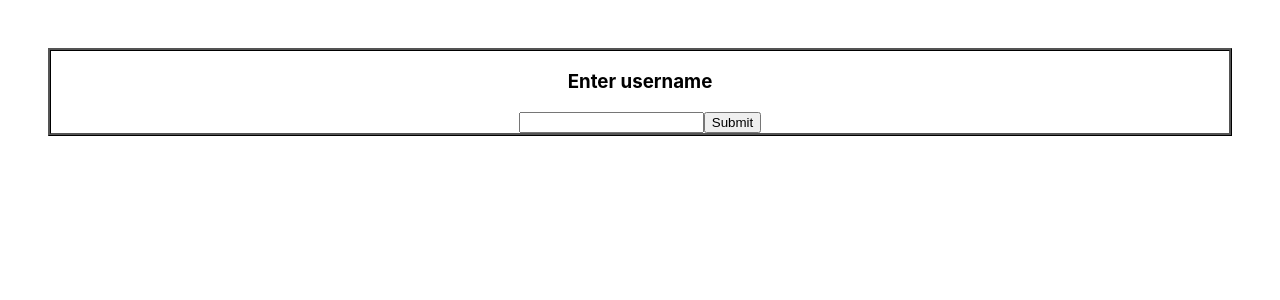
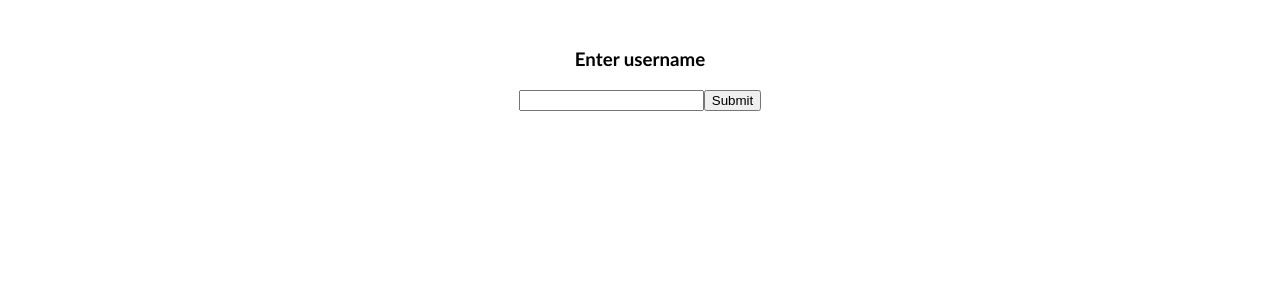
Before and after one commit to timdecillis/swolemate, a React (Create React App) app in the folder client/: page / in a window 1280 px wide. Shown: the top 300 px of the page. Built offline with nearby package versions, Linux system fonts and the light colour scheme.

Commit message:
Changed font

```diff
--- a/client/src/styles.css
+++ b/client/src/styles.css
@@ -1,8 +1,7 @@
 .App {
   text-align: center;
-  border-color: black;
-  border-style: ridge;
   margin: 3em;
+  font-family:'Gill Sans', 'Gill Sans MT', Calibri, 'Trebuchet MS', sans-serif
 }
 
 /* .App-Template {
@@ -14,5 +13,4 @@
 .user-header {
   text-align: left;
   border-width: .2em;
-  border-style: ridge;
 }
```
